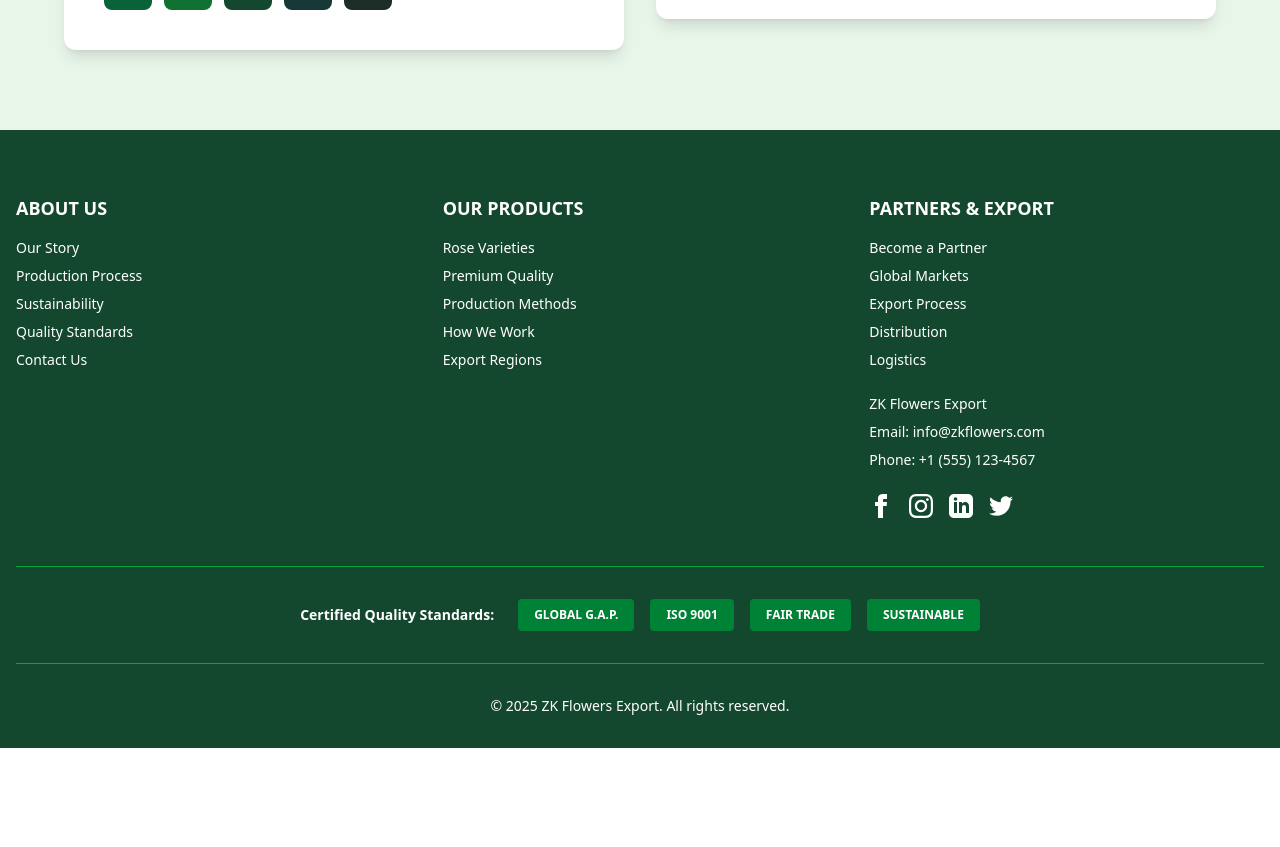
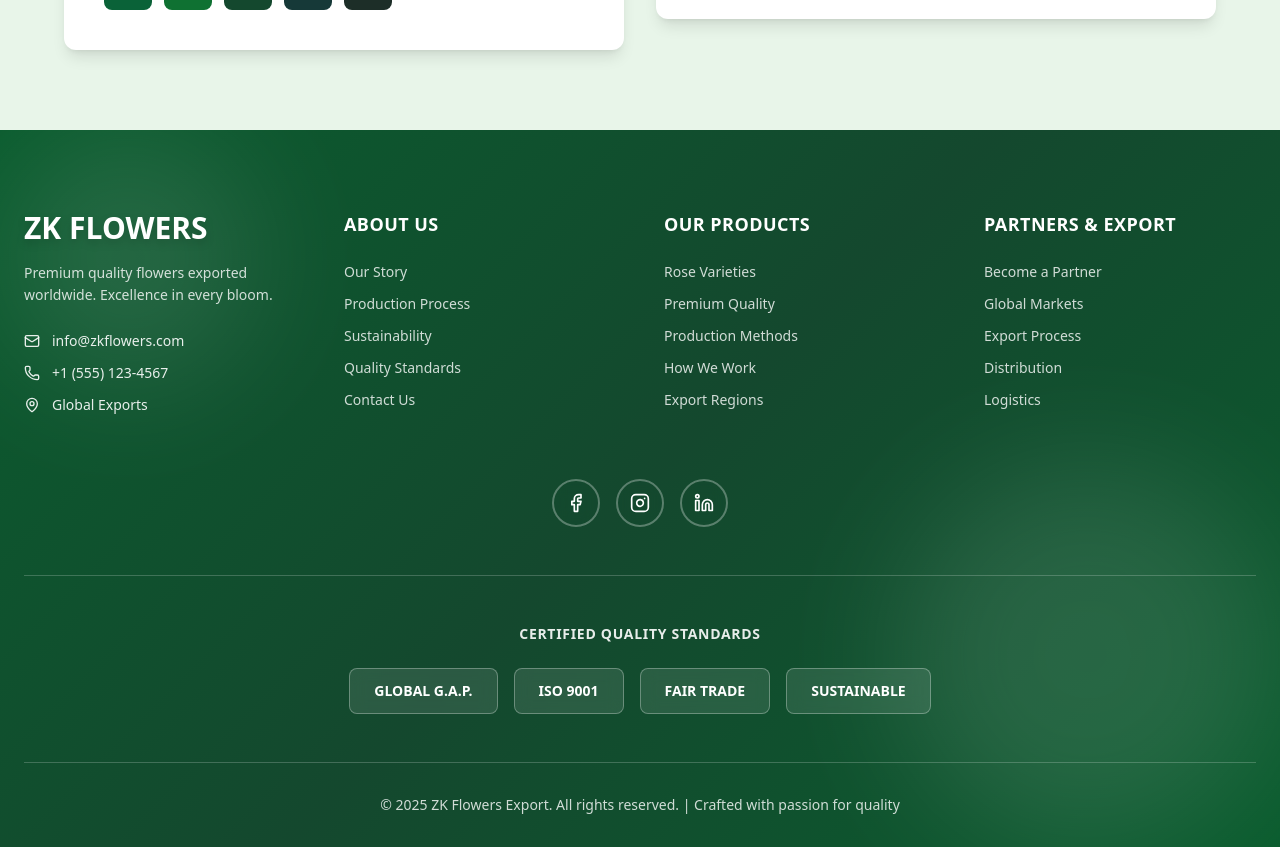
Before and after one commit to KeniKT/zk-flowers, a React (Vite) app: page /contact in a window 1280 px wide. Shown: the part 1533-2380 px from the top of the page. Before the commit the page ends 2281 px from the top, so only its background shows below. Built offline with nearby package versions, Linux system fonts and the light colour scheme.

Commit message:
footer styling update

```diff
--- a/src/components/Footer.jsx
+++ b/src/components/Footer.jsx
@@ -1,95 +1,198 @@
 import React from 'react';
+import { Facebook, Instagram, Linkedin, Mail, Phone, MapPin } from 'lucide-react';
 
 export default function Footer() {
   return (
-    <footer style={{backgroundColor: '#14482E'}} className="text-white pt-16 pb-8">
-      <div className="max-w-7xl mx-auto px-4">
+    <footer className="relative text-white pt-20 pb-8 overflow-hidden">
+      {/* Gradient Background */}
+      <div
+        className="absolute inset-0 z-0"
+        style={{background: 'linear-gradient(135deg, #0A5C2E 0%, #14482E 50%, #0A5C2E 100%)'}}
+      ></div>
+
+      {/* Decorative Overlay */}
+      <div className="absolute inset-0 z-0 opacity-10">
+        <div className="absolute top-0 left-0 w-64 h-64 bg-white rounded-full blur-3xl"></div>
+        <div className="absolute bottom-0 right-0 w-96 h-96 bg-white rounded-full blur-3xl"></div>
+      </div>
+
+      <div className="relative z-10 max-w-7xl mx-auto px-6">
         {/* Main Footer Content */}
-        <div className="grid grid-cols-1 md:grid-cols-3 gap-8 mb-12">
-          {/* About */}
+        <div className="grid grid-cols-1 md:grid-cols-4 gap-12 mb-16">
+          {/* Brand Section */}
+          <div className="md:col-span-1">
+            <h3 className="text-3xl font-bold mb-4 drop-shadow-lg">ZK FLOWERS</h3>
+            <p className="text-white/80 text-sm mb-6 leading-relaxed">
+              Premium quality flowers exported worldwide. Excellence in every bloom.
+            </p>
+
+            {/* Contact Info with Icons */}
+            <div className="space-y-3 text-sm">
+              <div className="flex items-center gap-3 text-white/90 hover:text-white transition-colors">
+                <Mail className="w-4 h-4" />
+                <span>info@zkflowers.com</span>
+              </div>
+              <div className="flex items-center gap-3 text-white/90 hover:text-white transition-colors">
+                <Phone className="w-4 h-4" />
+                <span>+1 (555) 123-4567</span>
+              </div>
+              <div className="flex items-center gap-3 text-white/90 hover:text-white transition-colors">
+                <MapPin className="w-4 h-4" />
+                <span>Global Exports</span>
+              </div>
+            </div>
+          </div>
+
+          {/* About Us */}
           <div>
-            <h4 className="font-semibold mb-4 text-lg">ABOUT US</h4>
-            <ul className="space-y-2 text-sm">
-              <li><a href="/about" className="hover:text-gray-300 transition-colors">Our Story</a></li>
-              <li><a href="/about" className="hover:text-gray-300 transition-colors">Production Process</a></li>
-              <li><a href="/about" className="hover:text-gray-300 transition-colors">Sustainability</a></li>
-              <li><a href="/about" className="hover:text-gray-300 transition-colors">Quality Standards</a></li>
-              <li><a href="/contact" className="hover:text-gray-300 transition-colors">Contact Us</a></li>
+            <h4 className="font-bold mb-6 text-lg tracking-wide">ABOUT US</h4>
+            <ul className="space-y-3 text-sm">
+              <li>
+                <a href="/about" className="text-white/80 hover:text-white transition-colors hover:translate-x-1 inline-block duration-300">
+                  Our Story
+                </a>
+              </li>
+              <li>
+                <a href="/about" className="text-white/80 hover:text-white transition-colors hover:translate-x-1 inline-block duration-300">
+                  Production Process
+                </a>
+              </li>
+              <li>
+                <a href="/about" className="text-white/80 hover:text-white transition-colors hover:translate-x-1 inline-block duration-300">
+                  Sustainability
+                </a>
+              </li>
+              <li>
+                <a href="/about" className="text-white/80 hover:text-white transition-colors hover:translate-x-1 inline-block duration-300">
+                  Quality Standards
+                </a>
+              </li>
+              <li>
+                <a href="/contact" className="text-white/80 hover:text-white transition-colors hover:translate-x-1 inline-block duration-300">
+                  Contact Us
+                </a>
+              </li>
             </ul>
           </div>
 
           {/* Our Products */}
           <div>
-            <h4 className="font-semibold mb-4 text-lg">OUR PRODUCTS</h4>
-            <ul className="space-y-2 text-sm">
-              <li><a href="/about" className="hover:text-gray-300 transition-colors">Rose Varieties</a></li>
-              <li><a href="/about" className="hover:text-gray-300 transition-colors">Premium Quality</a></li>
-              <li><a href="/production" className="hover:text-gray-300 transition-colors">Production Methods</a></li>
-              <li><a href="/how-we-work" className="hover:text-gray-300 transition-colors">How We Work</a></li>
-              <li><a href="/export-regions" className="hover:text-gray-300 transition-colors">Export Regions</a></li>
+            <h4 className="font-bold mb-6 text-lg tracking-wide">OUR PRODUCTS</h4>
+            <ul className="space-y-3 text-sm">
+              <li>
+                <a href="/products" className="text-white/80 hover:text-white transition-colors hover:translate-x-1 inline-block duration-300">
+                  Rose Varieties
+                </a>
+              </li>
+              <li>
+                <a href="/products" className="text-white/80 hover:text-white transition-colors hover:translate-x-1 inline-block duration-300">
+                  Premium Quality
+                </a>
+              </li>
+              <li>
+                <a href="/how-we-work" className="text-white/80 hover:text-white transition-colors hover:translate-x-1 inline-block duration-300">
+                  Production Methods
+                </a>
+              </li>
+              <li>
+                <a href="/how-we-work" className="text-white/80 hover:text-white transition-colors hover:translate-x-1 inline-block duration-300">
+                  How We Work
+                </a>
+              </li>
+              <li>
+                <a href="/export-regions" className="text-white/80 hover:text-white transition-colors hover:translate-x-1 inline-block duration-300">
+                  Export Regions
+                </a>
+              </li>
             </ul>
           </div>
 
           {/* Partners & Export */}
           <div>
-            <h4 className="font-semibold mb-4 text-lg">PARTNERS & EXPORT</h4>
-            <ul className="space-y-2 text-sm">
-              <li><a href="/partners" className="hover:text-gray-300 transition-colors">Become a Partner</a></li>
-              <li><a href="/export-regions" className="hover:text-gray-300 transition-colors">Global Markets</a></li>
-              <li><a href="/how-we-work" className="hover:text-gray-300 transition-colors">Export Process</a></li>
-              <li><a href="/contact" className="hover:text-gray-300 transition-colors">Distribution</a></li>
-              <li><a href="/contact" className="hover:text-gray-300 transition-colors">Logistics</a></li>
+            <h4 className="font-bold mb-6 text-lg tracking-wide">PARTNERS & EXPORT</h4>
+            <ul className="space-y-3 text-sm">
+              <li>
+                <a href="/partners" className="text-white/80 hover:text-white transition-colors hover:translate-x-1 inline-block duration-300">
+                  Become a Partner
+                </a>
+              </li>
+              <li>
+                <a href="/export-regions" className="text-white/80 hover:text-white transition-colors hover:translate-x-1 inline-block duration-300">
+                  Global Markets
+                </a>
+              </li>
+              <li>
+                <a href="/how-we-work" className="text-white/80 hover:text-white transition-colors hover:translate-x-1 inline-block duration-300">
+                  Export Process
+                </a>
+              </li>
+              <li>
+                <a href="/contact" className="text-white/80 hover:text-white transition-colors hover:translate-x-1 inline-block duration-300">
+                  Distribution
+                </a>
+              </li>
+              <li>
+                <a href="/contact" className="text-white/80 hover:text-white transition-colors hover:translate-x-1 inline-block duration-300">
+                  Logistics
+                </a>
+              </li>
             </ul>
+          </div>
+        </div>
 
-            {/* Contact Info */}
-            <div className="mt-6 space-y-2 text-sm">
-              <p>ZK Flowers Export</p>
-              <p>Email: info@zkflowers.com</p>
-              <p>Phone: +1 (555) 123-4567</p>
-            </div>
-
-            {/* Social Media */}
-            <div className="flex gap-4 mt-6">
-              <a href="#" className="hover:opacity-75 transition-opacity" aria-label="Facebook">
-                <svg className="w-6 h-6" fill="currentColor" viewBox="0 0 24 24">
-                  <path d="M9 8h-3v4h3v12h5v-12h3.642l.358-4h-4v-1.667c0-.955.192-1.333 1.115-1.333h2.885v-5h-3.808c-3.596 0-5.192 1.583-5.192 4.615v3.385z"/>
-                </svg>
-              </a>
-              <a href="#" className="hover:opacity-75 transition-opacity" aria-label="Instagram">
-                <svg className="w-6 h-6" fill="currentColor" viewBox="0 0 24 24">
-                  <path d="M12 2.163c3.204 0 3.584.012 4.85.07 3.252.148 4.771 1.691 4.919 4.919.058 1.265.069 1.645.069 4.849 0 3.205-.012 3.584-.069 4.849-.149 3.225-1.664 4.771-4.919 4.919-1.266.058-1.644.07-4.85.07-3.204 0-3.584-.012-4.849-.07-3.26-.149-4.771-1.699-4.919-4.92-.058-1.265-.07-1.644-.07-4.849 0-3.204.013-3.583.07-4.849.149-3.227 1.664-4.771 4.919-4.919 1.266-.057 1.645-.069 4.849-.069zm0-2.163c-3.259 0-3.667.014-4.947.072-4.358.2-6.78 2.618-6.98 6.98-.059 1.281-.073 1.689-.073 4.948 0 3.259.014 3.668.072 4.948.2 4.358 2.618 6.78 6.98 6.98 1.281.058 1.689.072 4.948.072 3.259 0 3.668-.014 4.948-.072 4.354-.2 6.782-2.618 6.979-6.98.059-1.28.073-1.689.073-4.948 0-3.259-.014-3.667-.072-4.947-.196-4.354-2.617-6.78-6.979-6.98-1.281-.059-1.69-.073-4.949-.073zm0 5.838c-3.403 0-6.162 2.759-6.162 6.162s2.759 6.163 6.162 6.163 6.162-2.759 6.162-6.163c0-3.403-2.759-6.162-6.162-6.162zm0 10.162c-2.209 0-4-1.79-4-4 0-2.209 1.791-4 4-4s4 1.791 4 4c0 2.21-1.791 4-4 4zm6.406-11.845c-.796 0-1.441.645-1.441 1.44s.645 1.44 1.441 1.44c.795 0 1.439-.645 1.439-1.44s-.644-1.44-1.439-1.44z"/>
-                </svg>
-              </a>
-              <a href="#" className="hover:opacity-75 transition-opacity" aria-label="LinkedIn">
-                <svg className="w-6 h-6" fill="currentColor" viewBox="0 0 24 24">
-                  <path d="M19 0h-14c-2.761 0-5 2.239-5 5v14c0 2.761 2.239 5 5 5h14c2.762 0 5-2.239 5-5v-14c0-2.761-2.238-5-5-5zm-11 19h-3v-11h3v11zm-1.5-12.268c-.966 0-1.75-.79-1.75-1.764s.784-1.764 1.75-1.764 1.75.79 1.75 1.764-.783 1.764-1.75 1.764zm13.5 12.268h-3v-5.604c0-3.368-4-3.113-4 0v5.604h-3v-11h3v1.765c1.396-2.586 7-2.777 7 2.476v6.759z"/>
-                </svg>
-              </a>
-              <a href="#" className="hover:opacity-75 transition-opacity" aria-label="Twitter">
-                <svg className="w-6 h-6" fill="currentColor" viewBox="0 0 24 24">
-                  <path d="M24 4.557c-.883.392-1.832.656-2.828.775 1.017-.609 1.798-1.574 2.165-2.724-.951.564-2.005.974-3.127 1.195-.897-.957-2.178-1.555-3.594-1.555-3.179 0-5.515 2.966-4.797 6.045-4.091-.205-7.719-2.165-10.148-5.144-1.29 2.213-.669 5.108 1.523 6.574-.806-.026-1.566-.247-2.229-.616-.054 2.281 1.581 4.415 3.949 4.89-.693.188-1.452.232-2.224.084.626 1.956 2.444 3.379 4.6 3.419-2.07 1.623-4.678 2.348-7.29 2.04 2.179 1.397 4.768 2.212 7.548 2.212 9.142 0 14.307-7.721 13.995-14.646.962-.695 1.797-1.562 2.457-2.549z"/>
-                </svg>
-              </a>
-            </div>
+        {/* Social Media Section */}
+        <div className="mb-12 flex justify-center">
+          <div className="flex gap-4">
+            <a
+              href="#"
+              className="w-12 h-12 rounded-full flex items-center justify-center transition-all duration-300 border-2 border-white/30 hover:border-white hover:bg-white/20 backdrop-blur-sm hover:scale-110"
+              aria-label="Facebook"
+            >
+              <Facebook className="w-5 h-5 text-white" />
+            </a>
+            <a
+              href="#"
+              className="w-12 h-12 rounded-full flex items-center justify-center transition-all duration-300 border-2 border-white/30 hover:border-white hover:bg-white/20 backdrop-blur-sm hover:scale-110"
+              aria-label="Instagram"
+            >
+              <Instagram className="w-5 h-5 text-white" />
+            </a>
+            <a
+              href="#"
+              className="w-12 h-12 rounded-full flex items-center justify-center transition-all duration-300 border-2 border-white/30 hover:border-white hover:bg-white/20 backdrop-blur-sm hover:scale-110"
+              aria-label="LinkedIn"
+            >
+              <Linkedin className="w-5 h-5 text-white" />
+            </a>
           </div>
         </div>
 
         {/* Certifications & Quality */}
-        <div className="border-t border-green-600 pt-8 mb-8">
-          <div className="flex flex-wrap items-center justify-center gap-6">
-            <p className="text-sm font-semibold">Certified Quality Standards:</p>
+        <div className="border-t border-white/20 pt-12 mb-12">
+          <div className="flex flex-col items-center gap-6">
+            <p className="text-sm font-bold tracking-wider text-white/90">CERTIFIED QUALITY STANDARDS</p>
             <div className="flex flex-wrap gap-4 justify-center">
-              <div className="bg-green-700 rounded px-4 py-2 text-xs text-white font-semibold">GLOBAL G.A.P.</div>
-              <div className="bg-green-700 rounded px-4 py-2 text-xs text-white font-semibold">ISO 9001</div>
-              <div className="bg-green-700 rounded px-4 py-2 text-xs text-white font-semibold">FAIR TRADE</div>
-              <div className="bg-green-700 rounded px-4 py-2 text-xs text-white font-semibold">SUSTAINABLE</div>
+              <div className="backdrop-blur-sm bg-white/10 border border-white/30 rounded-lg px-6 py-3 text-sm text-white font-semibold hover:bg-white/20 transition-all duration-300 hover:scale-105">
+                GLOBAL G.A.P.
+              </div>
+              <div className="backdrop-blur-sm bg-white/10 border border-white/30 rounded-lg px-6 py-3 text-sm text-white font-semibold hover:bg-white/20 transition-all duration-300 hover:scale-105">
+                ISO 9001
+              </div>
+              <div className="backdrop-blur-sm bg-white/10 border border-white/30 rounded-lg px-6 py-3 text-sm text-white font-semibold hover:bg-white/20 transition-all duration-300 hover:scale-105">
+                FAIR TRADE
+              </div>
+              <div className="backdrop-blur-sm bg-white/10 border border-white/30 rounded-lg px-6 py-3 text-sm text-white font-semibold hover:bg-white/20 transition-all duration-300 hover:scale-105">
+                SUSTAINABLE
+              </div>
             </div>
           </div>
         </div>
 
         {/* Bottom Footer */}
-        <div className="border-t border-green-600 pt-8 text-center text-sm">
-          <p>© 2025 ZK Flowers Export. All rights reserved.</p>
+        <div className="border-t border-white/20 pt-8 text-center">
+          <p className="text-sm text-white/80">
+            © 2025 ZK Flowers Export. All rights reserved. | Crafted with passion for quality
+          </p>
         </div>
       </div>
     </footer>
```
